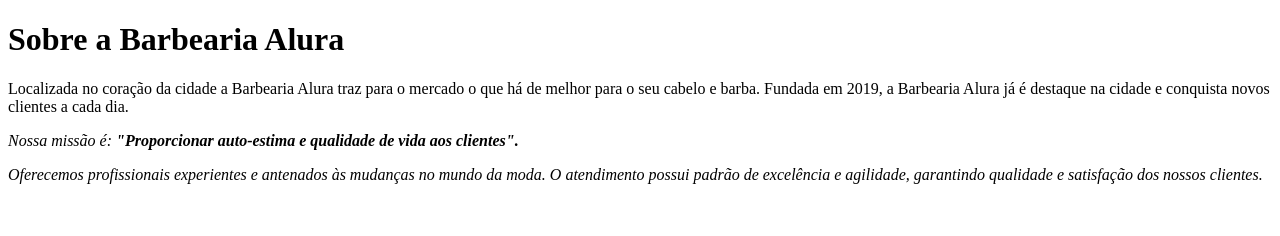
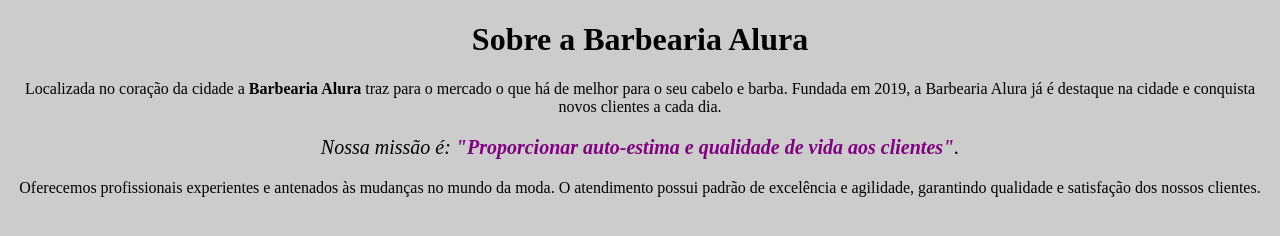
Before and after one commit to tintinLenda/1BBarbearia, a plain HTML site: page index.html in a window 1280 px wide. Drawn offline with Linux system fonts and the light colour scheme.

Commit message:
06/06-css

```diff
--- a/index.html
+++ b/index.html
@@ -1,8 +1,22 @@
-<!doctype html>
-<h1> Sobre a Barbearia Alura </h1>
+<!DOCTYPE html>
+<html lang="pt-br">
+	<head>
+		<meta charset="UTF-8">
+		<title>Barbearia Alura</title>
+		<link rel="stylesheet" href="style.css">
 
-<p> Localizada no coração da cidade a Barbearia Alura traz para o mercado o que há de melhor para o seu cabelo e barba. Fundada em 2019, a Barbearia Alura já é destaque na cidade e conquista novos clientes a cada dia. </p>
+		<style>
 
-<p> <em> Nossa missão é: <strong> "Proporcionar auto-estima e qualidade de vida aos clientes". </strong>  <em> </p>
+		</style>
+	</head>
 
-<p> Oferecemos profissionais experientes e antenados às mudanças no mundo da moda. O atendimento possui padrão de excelência e agilidade, garantindo qualidade e satisfação dos nossos clientes. </p>
+	<body>
+		<h1 style="text-align: center">Sobre a Barbearia Alura</h1>
+
+		<p>Localizada no coração da cidade a <strong>Barbearia Alura</strong> traz para o mercado o que há de melhor para o seu cabelo e barba. Fundada em 2019, a Barbearia Alura já é destaque na cidade e conquista novos clientes a cada dia.</p>
+
+		<p style="font-size: 20px"><em>Nossa missão é: <strong>"Proporcionar auto-estima e qualidade de vida aos clientes"</strong>.</em></p>
+
+		<p>Oferecemos profissionais experientes e antenados às mudanças no mundo da moda. O atendimento possui padrão de excelência e agilidade, garantindo qualidade e satisfação dos nossos clientes.</p>
+	</body>
+</html>
--- /dev/null
+++ b/style.css
@@ -0,0 +1,10 @@
+body {
+	background: #CCCCCC
+}
+
+p{
+text-align:center
+}
+em strong{
+color:purple
+}
```
